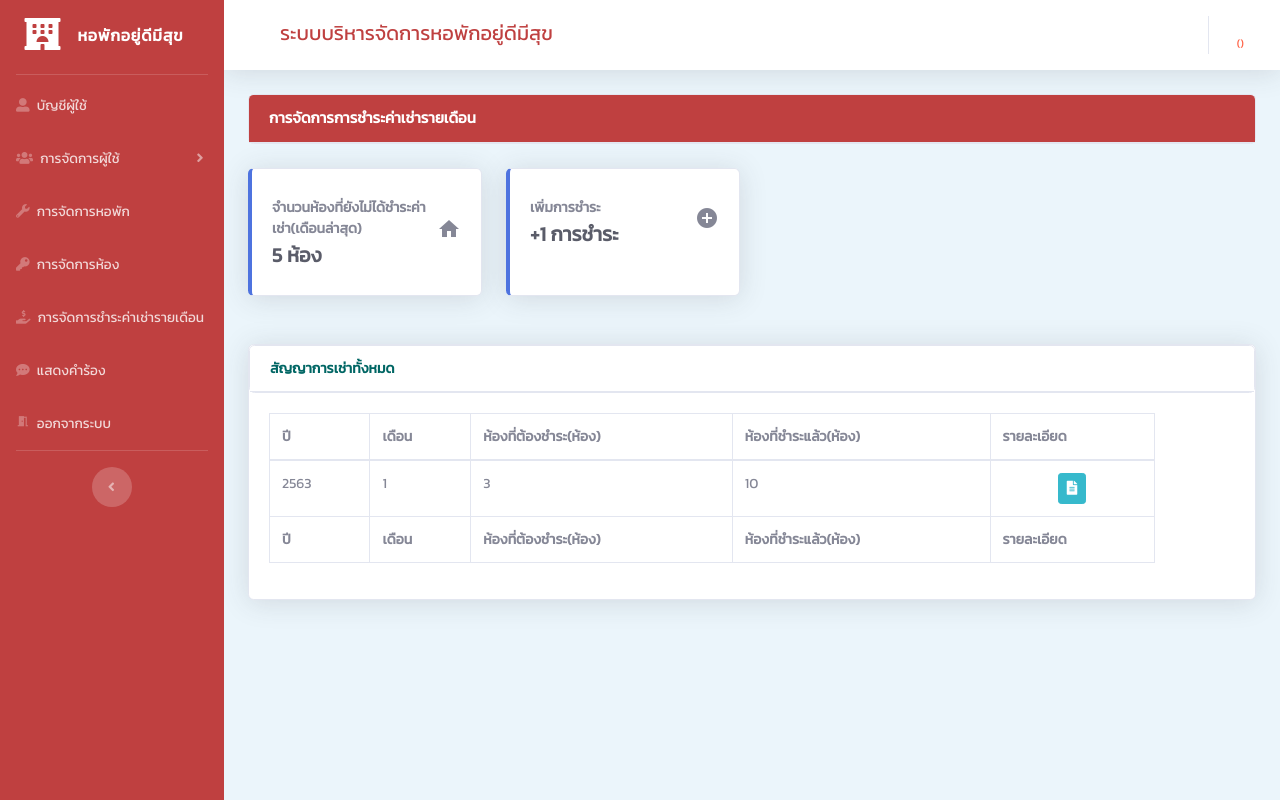
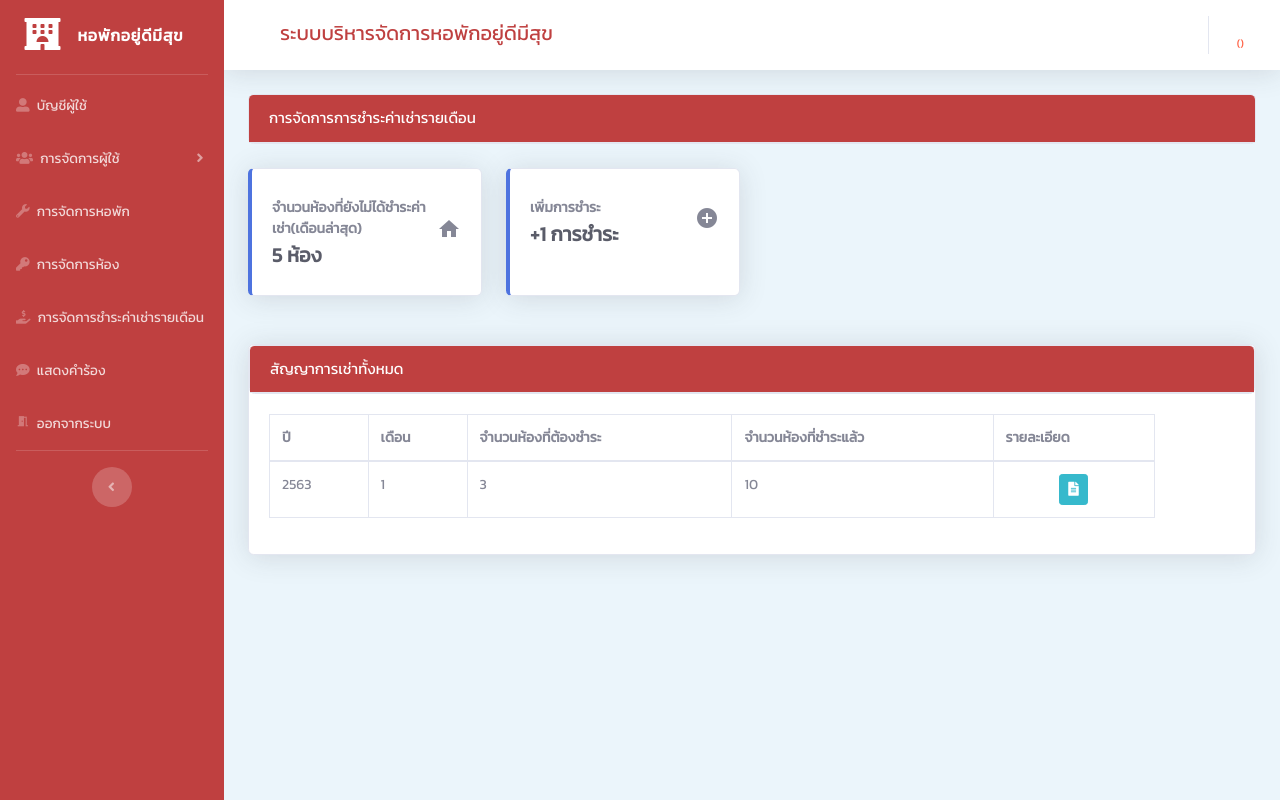
Before and after one commit to sopon0714/MITProject, a PHP site: page /MITProject/views/payment/payment.php in a window 1280 px wide. Run offline with PHP 8.4, Linux system fonts and the light colour scheme; data that the repository does not hold is empty.

Commit message:
แก้

```diff
--- a/views/inform/showinform.php
+++ b/views/inform/showinform.php
@@ -33,7 +33,7 @@ $DATAUSER = $_SESSION['DATAUSER'] ?? NULL;
                                 <div class="card-header card-bg" style="background-color: #bf4040"">
                                     <div class=" row">
                                     <div class="col-12">
-                                        <span class="link-active font-weight-bold" style="font-size: 15px; color:white;">แสดงคำร้อง</span>
+                                        <span class="link-active " style="font-size: 15px; color:white;">แสดงคำร้อง</span>
 
                                         </span>
                                     </div>
@@ -73,8 +73,8 @@ $DATAUSER = $_SESSION['DATAUSER'] ?? NULL;
                 <!-- DataTales Example -->
                 <div class="card shadow mb-4">
                     <div class="card">
-                        <div class="card-header card-bg font-weight-bold" style="color:#006664;background-color: white;">
-                            แสดงคำร้องทั้งหมด
+                        <div class="card-header card-bg " style="background-color: #bf4040">
+                            <span class="link-active " style="font-size: 15px; color:white;">แสดงคำร้องทั้งหมด</span>
 
                         </div>
                     </div>
--- a/views/payment/detailPayment.php
+++ b/views/payment/detailPayment.php
@@ -33,7 +33,7 @@ $DATAUSER = $_SESSION['DATAUSER'] ?? NULL;
                                 <div class="card-header card-bg" style="background-color: #bf4040">
                                     <div class="row">
                                         <div class="col-12">
-                                            <span class="link-active font-weight-bold" style="font-size: 15px; color:white;">รายละเอียดการชำระค่าเช่ารายเดือน</span>
+                                            <span class="link-active " style="font-size: 15px; color:white;">รายละเอียดการชำระค่าเช่ารายเดือน</span>
 
                                             </span>
                                         </div>
@@ -55,8 +55,8 @@ $DATAUSER = $_SESSION['DATAUSER'] ?? NULL;
                     <!-- DataTales Example -->
                     <div class="card shadow mb-4">
                         <div class="card">
-                            <div class="card-header card-bg font-weight-bold" style="color:#006664;background-color: white;">
-                                รายละเอียดสัญญาการเช่าทั้งหมด
+                            <div class="card-header card-bg " style="background-color: #bf4040">
+                                <span class="link-active " style="font-size: 15px; color:white;">รายละเอียดสัญญาการเช่าทั้งหมด</span>
 
                             </div>
                         </div>
--- a/views/payment/payment.php
+++ b/views/payment/payment.php
@@ -33,7 +33,7 @@ $DATAUSER = $_SESSION['DATAUSER'] ?? NULL;
                                 <div class="card-header card-bg" style="background-color: #bf4040">
                                     <div class="row">
                                         <div class="col-12">
-                                            <span class="link-active font-weight-bold" style="font-size: 15px; color:white;">การจัดการการชำระค่าเช่ารายเดือน</span>
+                                            <span class="link-active " style="font-size: 15px; color:white;">การจัดการการชำระค่าเช่ารายเดือน</span>
 
 
                                             </span>
@@ -91,8 +91,8 @@ $DATAUSER = $_SESSION['DATAUSER'] ?? NULL;
                     <!-- DataTales Example -->
                     <div class="card shadow mb-4">
                         <div class="card">
-                            <div class="card-header card-bg font-weight-bold" style="color:#006664;background-color: white;">
-                                สัญญาการเช่าทั้งหมด
+                            <div class="card-header card-bg " style="background-color: #bf4040">
+                                <span class="link-active " style="font-size: 15px; color:white;">สัญญาการเช่าทั้งหมด</span>
 
                             </div>
                         </div>
@@ -106,21 +106,13 @@ $DATAUSER = $_SESSION['DATAUSER'] ?? NULL;
                                                     <tr role="row">
                                                         <th rowspan="1" colspan="1">ปี</th>
                                                         <th rowspan="1" colspan="1">เดือน</th>
-                                                        <th rowspan="1" colspan="1">ห้องที่ต้องชำระ(ห้อง)</th>
-                                                        <th rowspan="1" colspan="1">ห้องที่ชำระแล้ว(ห้อง)</th>
+                                                        <th rowspan="1" colspan="1">จำนวนห้องที่ต้องชำระ</th>
+                                                        <th rowspan="1" colspan="1">จำนวนห้องที่ชำระแล้ว</th>
                                                         <th rowspan="1" colspan="1">รายละเอียด</th>
 
                                                     </tr>
                                                 </thead>
-                                                <tfoot>
-                                                    <tr>
-                                                        <th rowspan="1" colspan="1">ปี</th>
-                                                        <th rowspan="1" colspan="1">เดือน</th>
-                                                        <th rowspan="1" colspan="1">ห้องที่ต้องชำระ(ห้อง)</th>
-                                                        <th rowspan="1" colspan="1">ห้องที่ชำระแล้ว(ห้อง)</th>
-                                                        <th rowspan="1" colspan="1">รายละเอียด</th>
-                                                    </tr>
-                                                </tfoot>
+
                                                 <tbody>
 
                                                     <tr>
```
Also changed, not shown: views/agreement/agreement.php (+4 -3 lines), views/config/config.php (+4 -3 lines), views/profile/profile.php (+4 -3 lines), views/room/room.php (+5 -5 lines).
